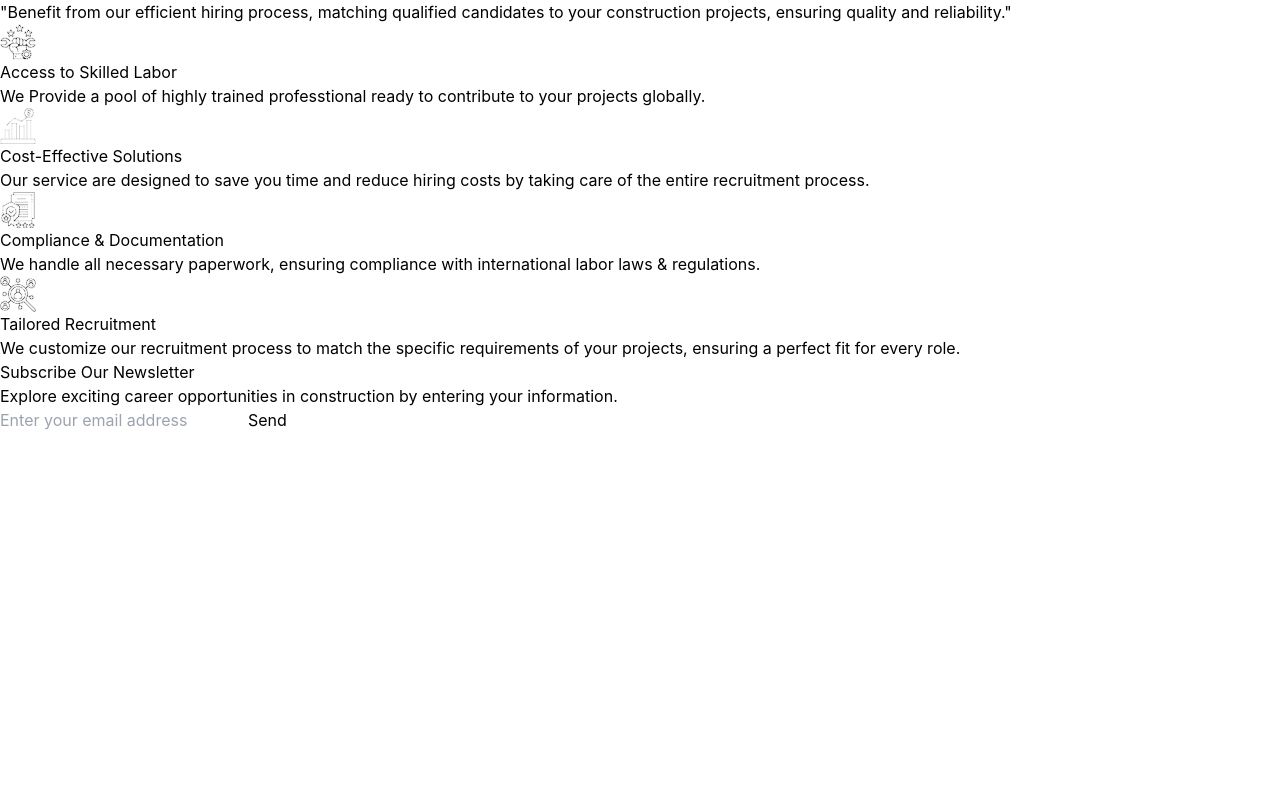
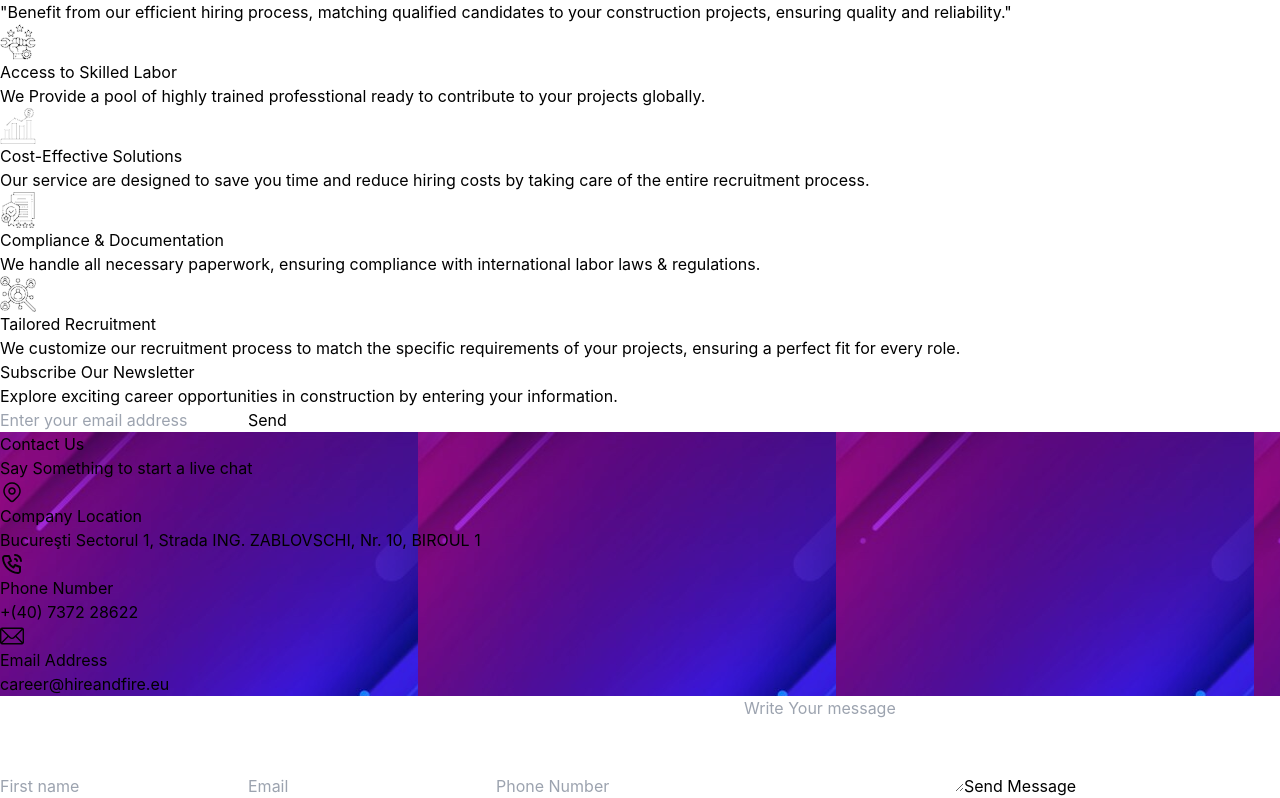
Before and after one commit to FarhanFardid/Hire_Crew, a React (Vite) app: page / in a window 1280 px wide. Shown: the part 3065-3863 px from the top of the page. Before the commit the page ends 3497 px from the top, so only its background shows below. Built offline with nearby package versions, Linux system fonts and the light colour scheme.

Commit message:
Contact section info updates

```diff
--- a/src/App.jsx
+++ b/src/App.jsx
@@ -4,6 +4,7 @@ import Header from "./components/header/Header";
 import Navbar from "./components/navbar/Navbar";
 import NewsLetter from "./components/newsletter/NewsLetter";
 import Benefits from "./components/SectionBenefits/Benefits";
+import Contact from "./components/SectionContact/Contact";
 import Role from "./components/SectionRole/Role";
 
 function App() {
@@ -15,6 +16,7 @@ function App() {
       <Role></Role>
       <Benefits></Benefits>
       <NewsLetter></NewsLetter>
+      <Contact></Contact>
     </>
   );
 }
--- /dev/null
+++ b/src/components/SectionContact/Contact.jsx
@@ -0,0 +1,94 @@
+import backgroundImage2 from "../../assets/Images/Background image 2.svg";
+import icon8 from "../../assets/Icons/Icon 8.svg";
+import icon9 from "../../assets/Icons/Icon 9.svg";
+import icon10 from "../../assets/Icons/Icon 10.svg";
+const Contact = () => {
+  return (
+    <div className="max-w-screen-2xl mx-auto p-6 md:py-24">
+      <div className="hero-content flex flex-col md:flex-row items-center justify-center">
+        <div
+          className="flex-1 max-w-96 bg-cover bg-no-repeat bg-center p-10"
+          style={{ backgroundImage: `url(${backgroundImage2})` }}
+        >
+          <div className="flex flex-col text-white gap-2 md:gap-4 p-3 md:p-7 w-80 md:w-96">
+            <h2 className="text-2xl md:text-3xl font-semibold text-center md:text-left">
+              Contact Us
+            </h2>
+            <p className="text-xs md:text-sm text-center md:text-left">
+              Say Something to start a live chat
+            </p>
+            {/* Company Location */}
+            <div className="flex justify-start items-center gap-3 md:gap-4">
+              <div className="bg-blue-700 md:w-16 md:h-12 p-2 md:p-3 rounded-md">
+                <img src={icon8} alt="icon" className="md:w-10 md:h-7" />
+              </div>
+              <div className="flex flex-col gap-1 font-medium mt-4">
+                <h3 className="text-base md:text-lg">Company Location</h3>
+                <p className="text-xs">
+                  Bucureşti Sectorul 1, Strada ING. ZABLOVSCHI, Nr. 10, BIROUL 1
+                </p>
+              </div>
+            </div>
+
+            {/* Phone Number */}
+            <div className="flex justify-start items-center gap-3 md:gap-4">
+              <div className="bg-blue-700 md:w-14 md:h-12 p-2 md:p-3 rounded-md">
+                <img src={icon9} alt="icon" className="md:w-9 md:h-7" />
+              </div>
+              <div className="flex flex-col gap-1 font-medium mt-4">
+                <h3 className="text-base md:text-lg">Phone Number</h3>
+                <p className="text-xs">+(40) 7372 28622</p>
+              </div>
+            </div>
+
+            {/* Email Address */}
+            <div className="flex justify-start items-center gap-3 md:gap-4">
+              <div className="bg-blue-700 md:w-14 md:h-12 p-2 md:p-3 rounded-md">
+                <img src={icon10} alt="icon" className="md:w-9 md:h-7" />
+              </div>
+              <div className="flex flex-col gap-1 font-medium mt-4">
+                <h3 className="text-base md:text-lg">Email Address</h3>
+                <p className="text-xs">career@hireandfire.eu</p>
+              </div>
+            </div>
+          </div>
+        </div>
+        <div>
+          <div className="mb-8 p-4 md:p-8">
+            <form className="max-w-xl mx-auto space-y-4">
+              <input
+                className="w-full p-2 border border-gray-300 rounded"
+                type="text"
+                placeholder="First name"
+                required
+              />
+              <input
+                className="w-full p-2 border border-gray-300 rounded"
+                type="email"
+                placeholder="Email"
+                required
+              />
+              <input
+                className="w-full p-2 border border-gray-300 rounded"
+                type="number"
+                placeholder="Phone Number"
+                required
+              />
+              <textarea
+                className="w-full p-2 border border-gray-300 rounded"
+                placeholder="Write Your message"
+                rows="4"
+                required
+              ></textarea>
+              <button className="block rounded-md h-7 w-24 md:h-12 md:w-28 text-white bg-blue-800 mt-6 font-medium mx-auto md:mx-0 md:text-base  text-xs ">
+                Send Message
+              </button>
+            </form>
+          </div>{" "}
+        </div>
+      </div>
+    </div>
+  );
+};
+
+export default Contact;
```
Lines whose indentation alone changed are shown as unchanged.
